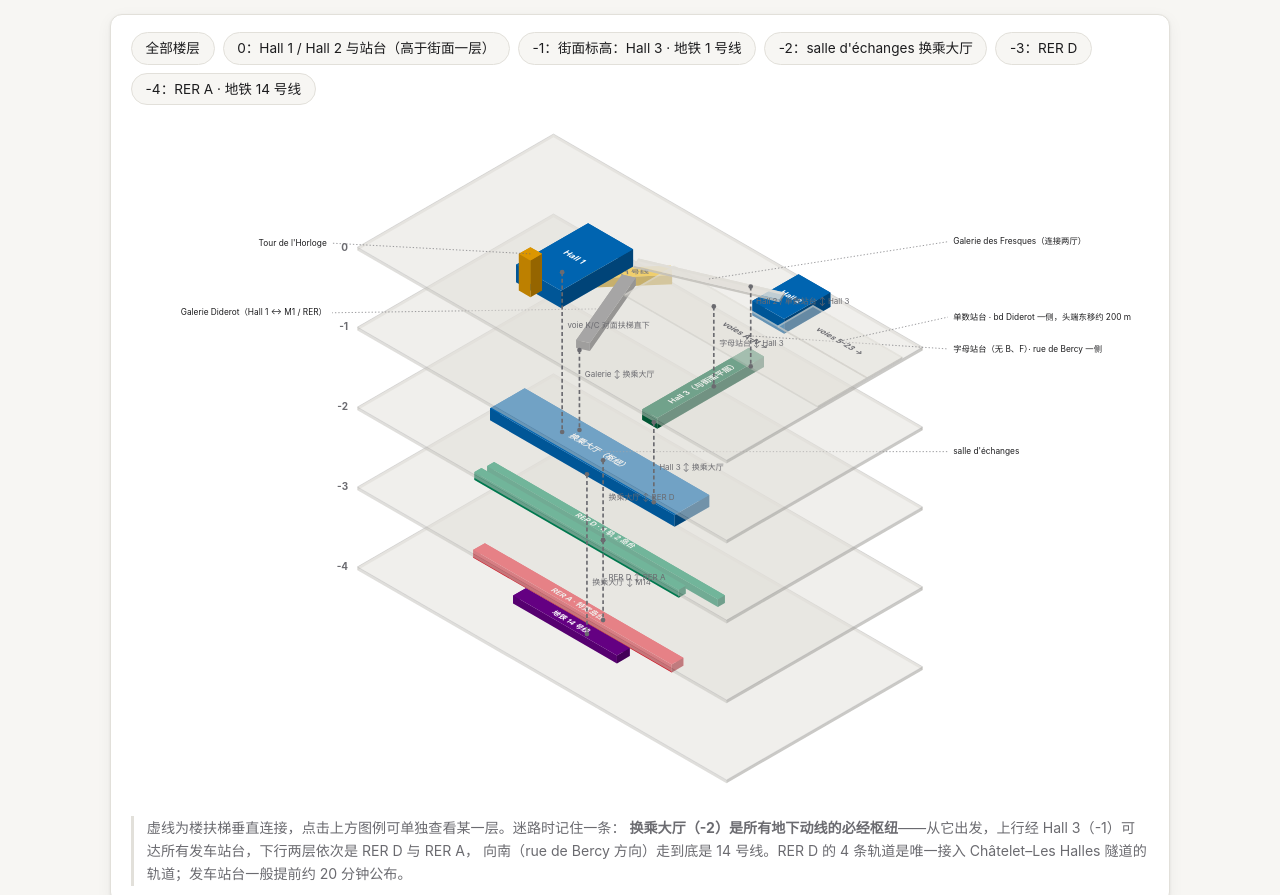
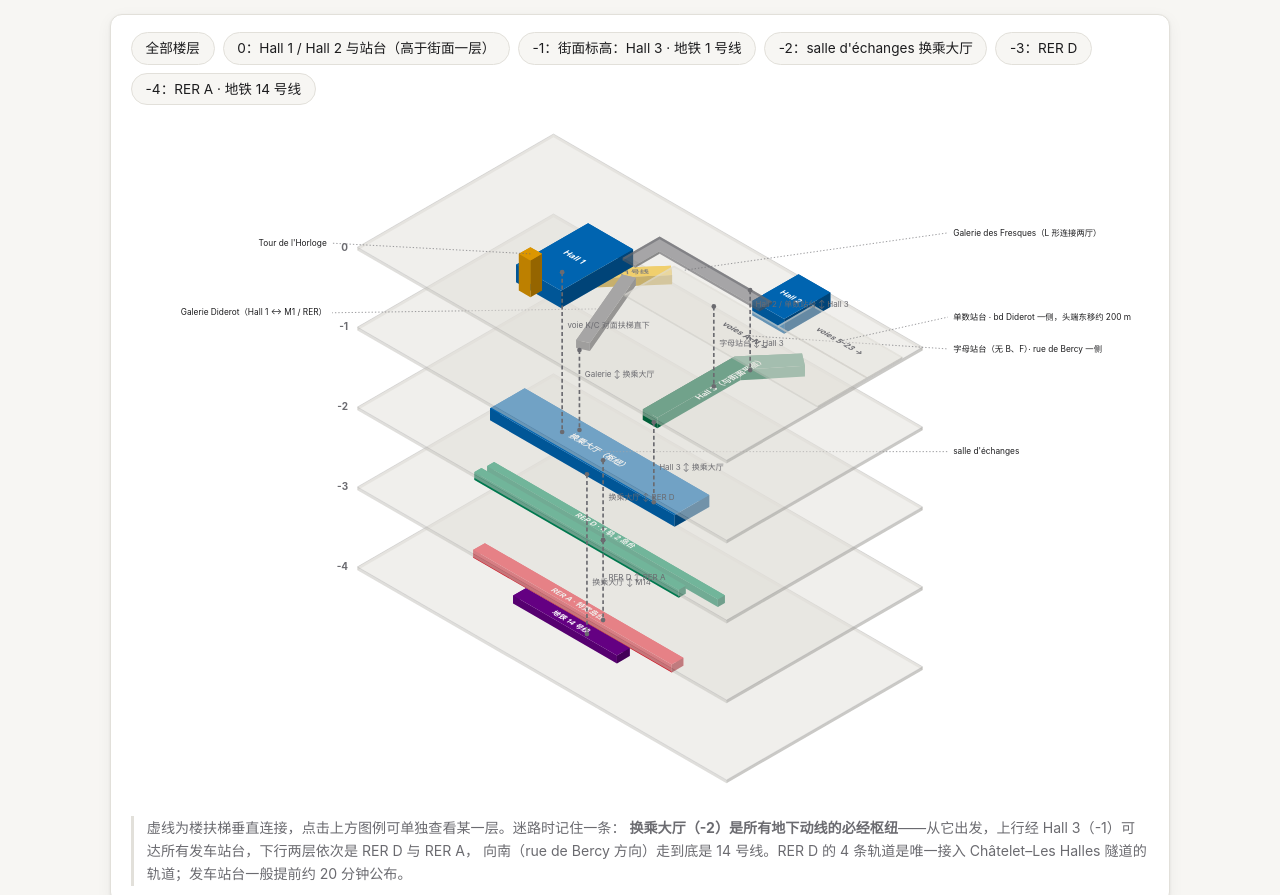
Before and after one commit to Snownamida/paris-metro, a plain HTML site: page stations/gare-de-lyon.html in a window 1280 px wide. Shown: the part 2184-3079 px from the top of the page. Drawn offline with Linux system fonts and the light colour scheme.

Commit message:
iso.js 支持任意多边形棱柱；Galerie des Fresques 改为带直角拐弯的 L 形、Hall 3 加上折向 Henri-Frenay 的拐臂（按 SNCF 官方图）

```diff
--- a/assets/js/iso.js
+++ b/assets/js/iso.js
@@ -36,27 +36,20 @@
     return p;
   }
 
-  // 画一个长方体：顶面 + 四个侧面（按远近排序，被遮挡的自然画在下面），
-  // 侧面按朝向叠加黑色做明暗。支持 opts.angle：矩形绕自身中心在平面内旋转（度，
-  // 世界坐标系内顺时针为正，用于斜向的走廊/站台）。
-  // opts.opacity < 1 时（楼板）呈半透明，让下层内容透出；opts.outline 给顶面描边。
-  function prism(g, x, y, w, d, z, h, color, opts) {
+  // 以任意平面多边形为底、向上拉伸 h 的棱柱：顶面 + 各侧面
+  // （侧面按远近排序，被遮挡的自然画在下面），侧面按朝向叠加黑色做明暗。
+  // 顶点请按顺时针（y 向下的世界坐标系）给出，保证明暗方向一致。
+  // opts.opacity < 1 时呈半透明，让下层内容透出；opts.outline 给顶面描边。
+  function prismCorners(g, corners, z, h, color, opts) {
     opts = opts || {};
-    const cx = x + w / 2, cy = y + d / 2;
-    const a = (opts.angle || 0) * Math.PI / 180;
-    const ca = Math.cos(a), sa = Math.sin(a);
-    // 顶面四角（世界坐标，绕中心旋转）
-    const corners = [[x, y], [x + w, y], [x + w, y + d], [x, y + d]].map(function (p) {
-      const dx = p[0] - cx, dy = p[1] - cy;
-      return [cx + dx * ca - dy * sa, cy + dx * sa + dy * ca];
-    });
+    const n = corners.length;
     const top = corners.map(function (p) { return px(p[0], p[1], z + h); });
     const bot = corners.map(function (p) { return px(p[0], p[1], z); });
 
     // 侧面：远的先画
     const sides = [];
-    for (let i = 0; i < 4; i++) {
-      const j = (i + 1) % 4;
+    for (let i = 0; i < n; i++) {
+      const j = (i + 1) % n;
       const ex = corners[j][0] - corners[i][0], ey = corners[j][1] - corners[i][1];
       const len = Math.hypot(ex, ey) || 1;
       const nx = ey / len, ny = -ex / len; // 外法线
@@ -85,7 +78,22 @@
       if (opts.opacity != null) p.setAttribute("opacity", opts.opacity);
       g.appendChild(p);
     });
-    return { topCenter: px(cx, cy, z + h), angle: opts.angle || 0 };
+    let cx = 0, cy = 0;
+    corners.forEach(function (p) { cx += p[0]; cy += p[1]; });
+    return { topCenter: px(cx / n, cy / n, z + h), angle: opts.angle || 0 };
+  }
+
+  // 长方体（可绕中心旋转 angle 度），内部转为多边形棱柱
+  function prism(g, x, y, w, d, z, h, color, opts) {
+    opts = opts || {};
+    const cx = x + w / 2, cy = y + d / 2;
+    const a = (opts.angle || 0) * Math.PI / 180;
+    const ca = Math.cos(a), sa = Math.sin(a);
+    const corners = [[x, y], [x + w, y], [x + w, y + d], [x, y + d]].map(function (p) {
+      const dx = p[0] - cx, dy = p[1] - cy;
+      return [cx + dx * ca - dy * sa, cy + dx * sa + dy * ca];
+    });
+    return prismCorners(g, corners, z, h, color, opts);
   }
 
   window.renderIso = function (container, model) {
@@ -116,7 +124,9 @@
       // 楼层内容
       (lv.items || []).forEach(function (it) {
         const color = cssColor(it.color || "--text-dim");
-        const info = prism(g, it.x, it.y, it.w, it.d, lv.z, it.h, color, { angle: it.angle, opacity: it.opacity });
+        const info = it.poly
+          ? prismCorners(g, it.poly, lv.z, it.h, color, { angle: it.angle, opacity: it.opacity })
+          : prism(g, it.x, it.y, it.w, it.d, lv.z, it.h, color, { angle: it.angle, opacity: it.opacity });
         track(info.topCenter);
         // 直接印在顶面上的文字（沿方块长轴铺在面内，跟随旋转角）
         if (it.topLabel) {
--- a/stations/gare-de-lyon.html
+++ b/stations/gare-de-lyon.html
@@ -260,13 +260,13 @@
               { x: 305, y: 96, w: 335, d: 86, h: 3, color: "--border", opacity: 0.45, topLabel: "voies A–N →", topLabelSize: 12.5, topLabelColor: "var(--text-dim)", label: "字母站台（无 B、F）· rue de Bercy 一侧", labelDy: 20 },
               { x: 485, y: 35, w: 155, d: 61, h: 3, color: "--border", opacity: 0.45, topLabel: "voies 5–23 →", topLabelSize: 12, topLabelColor: "var(--text-dim)", label: "单数站台 · bd Diderot 一侧，头端东移约 200 m", labelDy: -36 },
               { x: 205, y: 245, w: 20, d: 20, h: 55, color: "--m10", label: "Tour de l'Horloge", labelSide: "left", labelDy: -16 },
-              { x: 260, y: 79, w: 193, d: 16, h: 4, color: "--border", angle: -23, opacity: 0.85, label: "Galerie des Fresques（连接两厅）", labelDy: -56 },
+              { poly: [[250,66],[445,66],[445,88],[272,88],[272,130],[250,130]], h: 4, color: "--text-dim", opacity: 0.55, label: "Galerie des Fresques（L 形连接两厅）", labelDy: -56 },
             ],
           },
           {
             id: "-1", z: -120, tag: "-1", label: "街面标高：Hall 3 · 地铁 1 号线",
             items: [
-              { x: 307, y: 127, w: 185, d: 26, h: 16, color: "--m12", angle: -90, topLabel: "Hall 3（与街面平层）", topLabelSize: 12 },
+              { poly: [[441,10],[387,73],[387,232],[412,232],[412,88],[462,26]], h: 16, color: "--m12", angle: -90, topLabel: "Hall 3（与街面平层）", topLabelSize: 12 },
               { x: 110, y: 28, w: 110, d: 20, h: 14, color: "--m1", angle: -49, topLabel: "地铁 1 号线", topLabelSize: 11, topLabelColor: "#1c1c1e" },
               { x: 125, y: 100, w: 150, d: 18, h: 12, color: "--text-dim", angle: 67, label: "Galerie Diderot（Hall 1 ↔ M1 / RER）", labelSide: "left", labelDy: 6 },
             ],
@@ -295,7 +295,7 @@
         connectors: [
           { x: 215, y: 200, from: 0, to: -240, label: "voie K/C 对面扶梯直下", labelDy: -36 },
           { x: 398, y: 120, from: 0, to: -120, label: "字母站台 ↕ Hall 3" },
-          { x: 400, y: 58, from: 0, to: -120, label: "Hall 2 / 单数站台 ↕ Hall 3", labelDy: -34 },
+          { x: 405, y: 64, from: 0, to: -120, label: "Hall 2 / 单数站台 ↕ Hall 3", labelDy: -34 },
           { x: 227, y: 182, from: -120, to: -240, label: "Galerie ↕ 换乘大厅", labelDy: -20 },
           { x: 400, y: 226, from: -120, to: -240, label: "Hall 3 ↕ 换乘大厅", labelDy: 12 },
           { x: 293, y: 207, from: -240, to: -360, label: "换乘大厅 ↕ RER D" },
```
